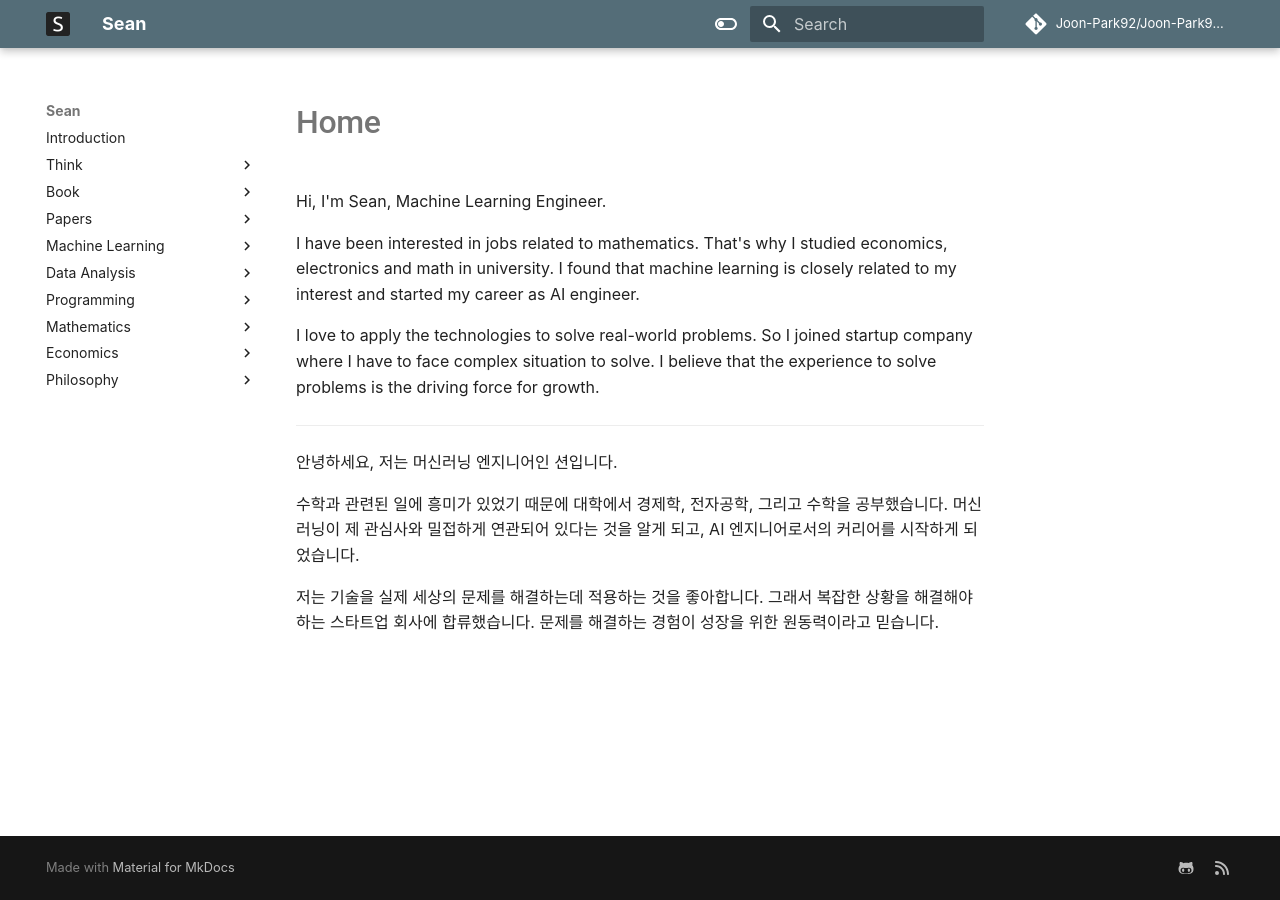
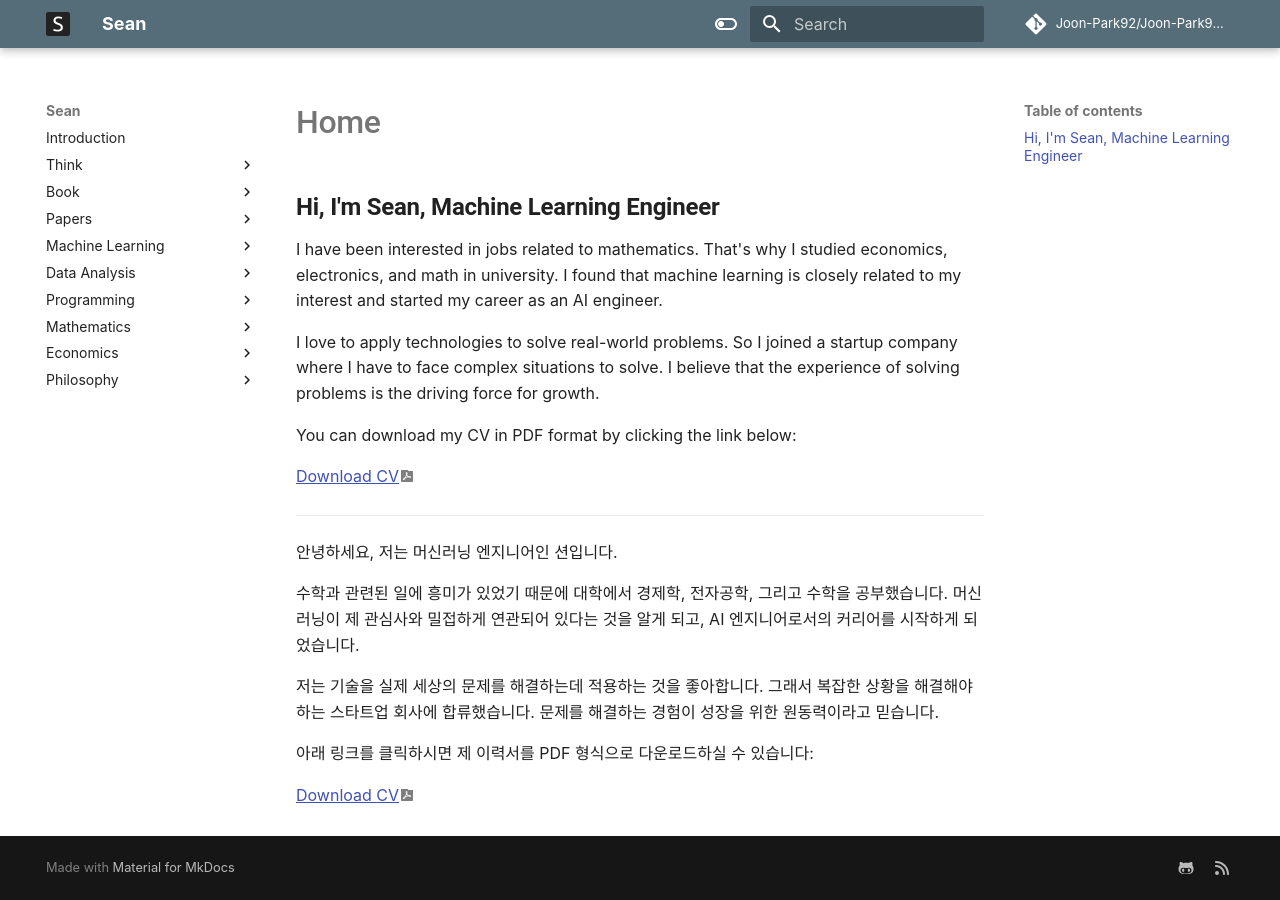
Before and after one commit to Joon-Park92/Joon-Park92.github.io, an MkDocs documentation site: the page built from docs/index.md, in a window 1280 px wide. Built offline with MkDocs 1.6.1 and Material for MkDocs 9.7.7, drawn with Linux system fonts in a browser that asks for light colours; comment, search, counter and statistics services are not loaded.

Commit message:
Automatically sync files from knowledge #167 (#127)
Co-authored-by: GitHub Actions <noreply@github.com>

```diff
--- a/docs/index.md
+++ b/docs/index.md
@@ -1,8 +1,12 @@
-Hi, I'm Sean, Machine Learning Engineer.
+# Hi, I'm Sean, Machine Learning Engineer
 
-I have been interested in jobs related to mathematics. That's why I studied economics, electronics and math in university. I found that machine learning is closely related to my interest and started my career as AI engineer.
+I have been interested in jobs related to mathematics. That's why I studied economics, electronics, and math in university. I found that machine learning is closely related to my interest and started my career as an AI engineer.
 
-I love to apply the technologies to solve real-world problems. So I joined startup company where I have to face complex situation to solve. I believe that the experience to solve problems is the driving force for growth.
+I love to apply technologies to solve real-world problems. So I joined a startup company where I have to face complex situations to solve. I believe that the experience of solving problems is the driving force for growth.
+
+You can download my CV in PDF format by clicking the link below:
+
+<a href="assets/resume.pdf" download="resume.pdf">Download CV</a>
 
 ---
 
@@ -11,3 +15,7 @@ I love to apply the technologies to solve real-world problems. So I joined start
 수학과 관련된 일에 흥미가 있었기 때문에 대학에서 경제학, 전자공학, 그리고 수학을 공부했습니다. 머신러닝이 제 관심사와 밀접하게 연관되어 있다는 것을 알게 되고, AI 엔지니어로서의 커리어를 시작하게 되었습니다.
 
 저는 기술을 실제 세상의 문제를 해결하는데 적용하는 것을 좋아합니다. 그래서 복잡한 상황을 해결해야 하는 스타트업 회사에 합류했습니다. 문제를 해결하는 경험이 성장을 위한 원동력이라고 믿습니다.
+
+아래 링크를 클릭하시면 제 이력서를 PDF 형식으로 다운로드하실 수 있습니다:
+
+<a href="assets/resume.pdf" download="resume.pdf">Download CV</a>
```
Also changed, not shown: docs/c0295d5c-ac9d-4a38-a890-a550d8508304.md (+11 -3 lines), 1 other file.
